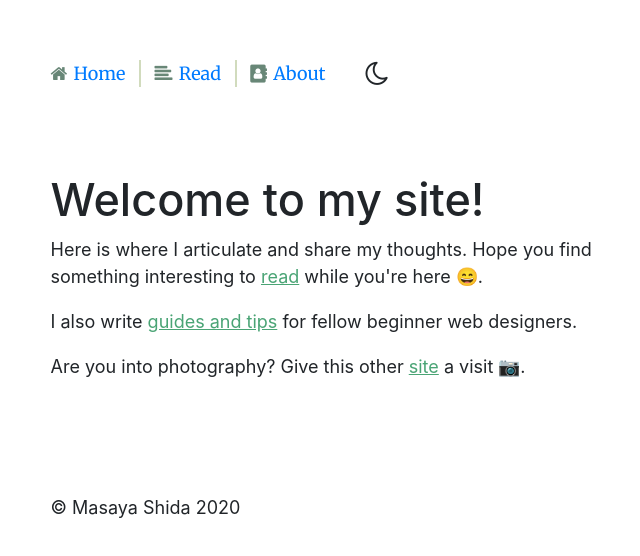
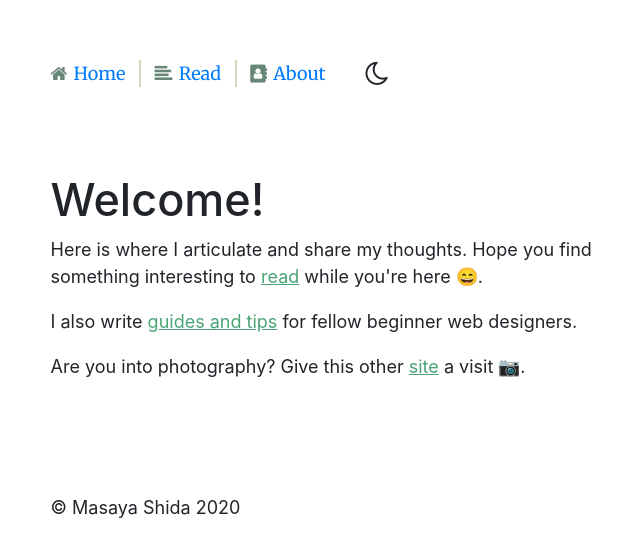
Before and after one commit to masayaShinoda/masaya-blog, a Gatsby site: page / in a window 1280 px wide. Shown: the whole page, without its empty margins (129-769 px from the left). Built offline with nearby package versions, Linux system fonts and the light colour scheme; Gatsby itself is replaced by a stand-in of ours.

Commit message:
minor changes to index.js

```diff
--- a/src/pages/index.js
+++ b/src/pages/index.js
@@ -48,7 +48,7 @@ I also write guides and tips for fellow beginner web designers."
     />
     <div className="pageContainer">
       <section>
-        <h1>Welcome to my site!</h1>
+        <h1>Welcome!</h1>
         <p>
           Here is where I articulate and share my thoughts. Hope you find
           something interesting to <Link to="/blog">read</Link> while you're
```
